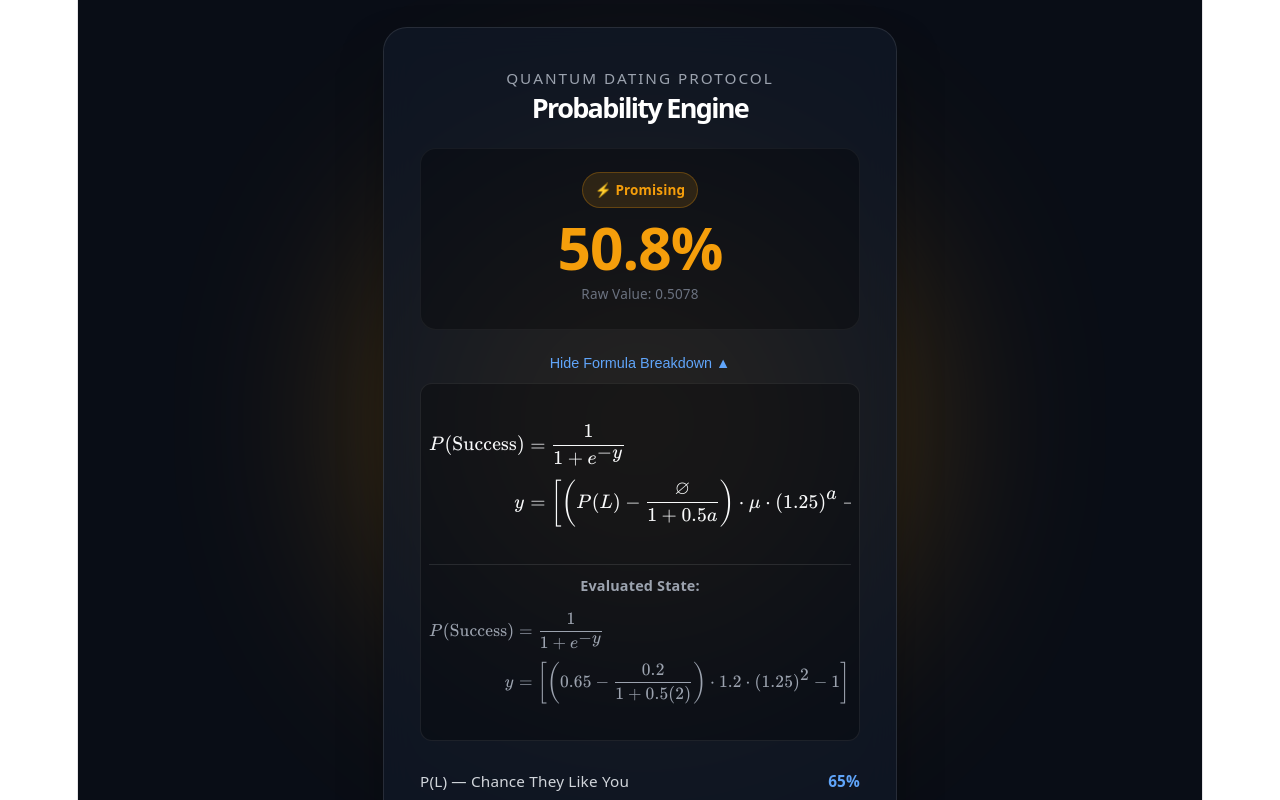
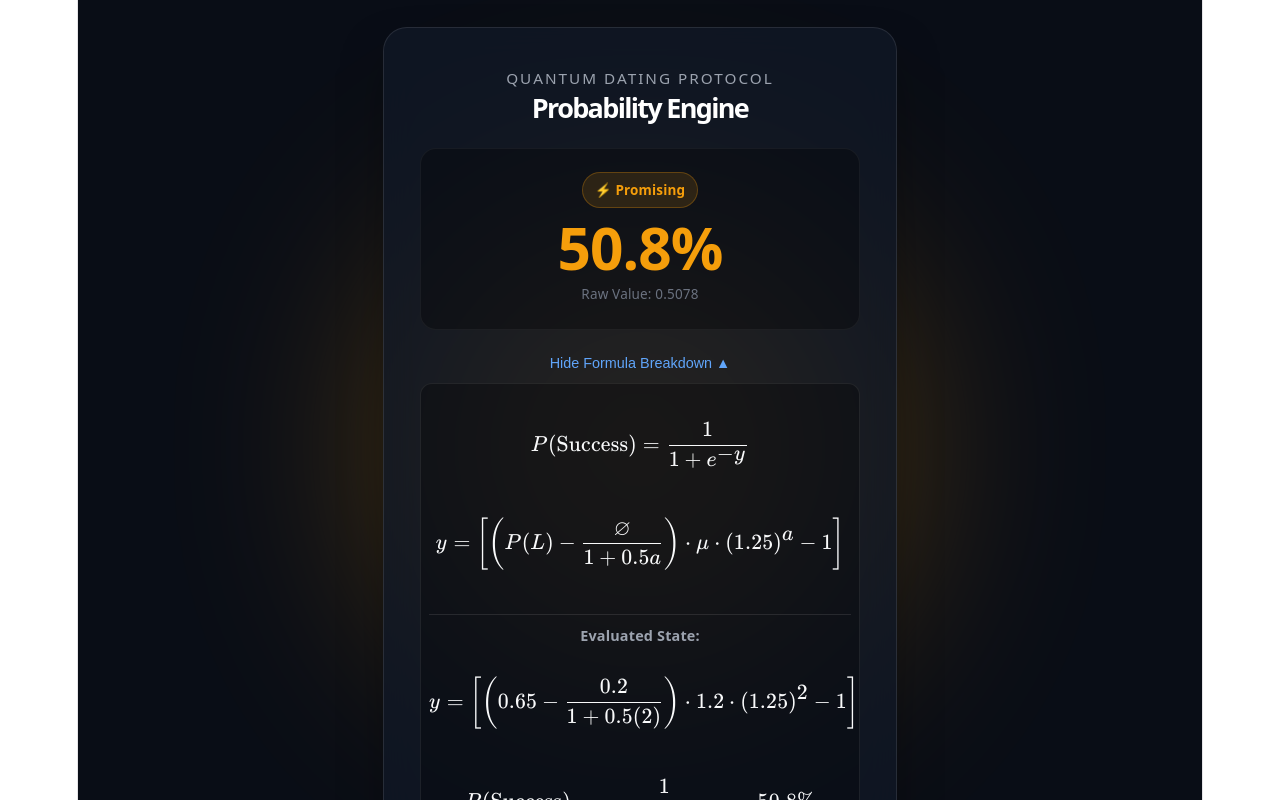
Before and after one commit to sis-15/rizz-calculator, a React (Vite) app: page / in a window 1280 px wide. Both pictures are taken after a click on the button "View Formula Breakdown ▼". Shown: the top 800 px of the page. Built offline with nearby package versions, Linux system fonts and the light colour scheme.

Commit message:
Fixed LaTeX for real this time

```diff
--- a/src/App.jsx
+++ b/src/App.jsx
@@ -130,12 +130,28 @@ y &= \\left[ \\left( ${plVal} - \\frac{${pNotLVal}}{1 + 0.5(${aVal})} \\right) \
         exit={{ opacity: 0, height: 0 }}
         style={styles.drawerContent}
       >
-                <div style={{ fontSize: '0.9rem', overflowX: 'auto', padding: '8px 0', textAlign: 'center' }}>
-                  <Latex math={rawLatex} />
+        {/* Step 1: Main Formula */}
+        <div style={{ padding: '4px 0' }}>
+          <Latex math={`P(\\text{Success}) = \\frac{1}{1 + e^{-y}}`} />
         </div>
-                <div style={{ borderTop: '1px solid rgba(255,255,255,0.1)', marginTop: '8px', paddingTop: '8px', fontSize: '0.8rem', color: '#9CA3AF', overflowX: 'auto', textAlign: 'center' }}>
-                  <strong>Evaluated State:</strong><br />
-                  <Latex math={liveLatex} />
+
+        {/* Step 2: Definition of y */}
+        <div style={{ padding: '8px 0' }}>
+          <Latex math={`y = \\left[ \\left( P(L) - \\frac{\\varnothing}{1 + 0.5a} \\right) \\cdot \\mu \\cdot (1.25)^a - 1 \\right]`} />
+        </div>
+
+        {/* Divider */}
+        <div style={{ borderTop: '1px solid rgba(255,255,255,0.1)', margin: '12px 0 8px 0' }} />
+
+        {/* Step 3: Evaluated State */}
+        <div style={{ fontSize: '0.8rem', color: '#9CA3AF', marginBottom: '8px' }}>
+          <strong>Evaluated State:</strong>
+        </div>
+        <div style={{ padding: '4px 0' }}>
+          <Latex math={`y = \\left[ \\left( ${plVal} - \\frac{${pNotLVal}}{1 + 0.5(${aVal})} \\right) \\cdot ${muVal} \\cdot (1.25)^{${aVal}} - 1 \\right] = ${exponentTerm.toFixed(2)}`} />
+        </div>
+        <div style={{ padding: '4px 0' }}>
+          <Latex math={`P(\\text{Success}) = \\frac{1}{1 + e^{-(${exponentTerm.toFixed(2)})}} = ${(pSuccess * 100).toFixed(1)}\\%`} />
         </div>
       </motion.div>
     )}
```
Lines whose indentation alone changed are shown as unchanged.
